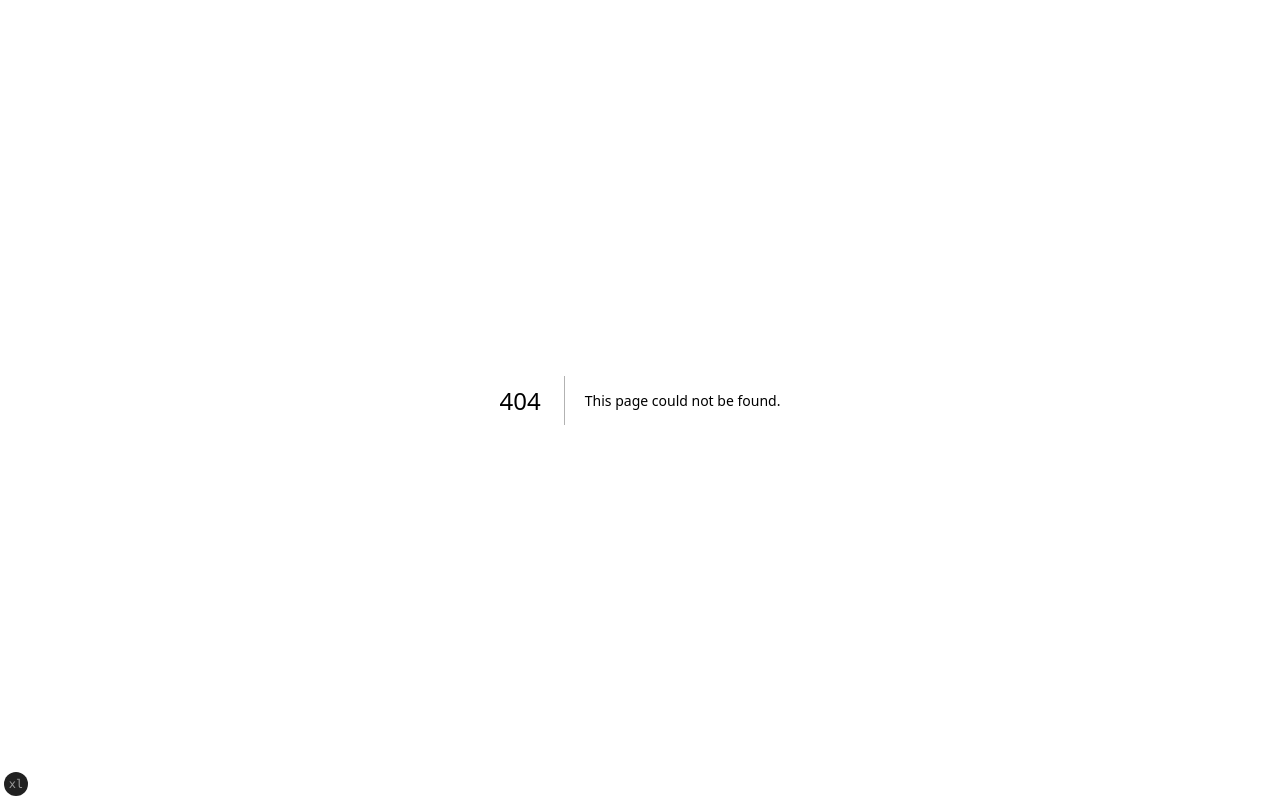
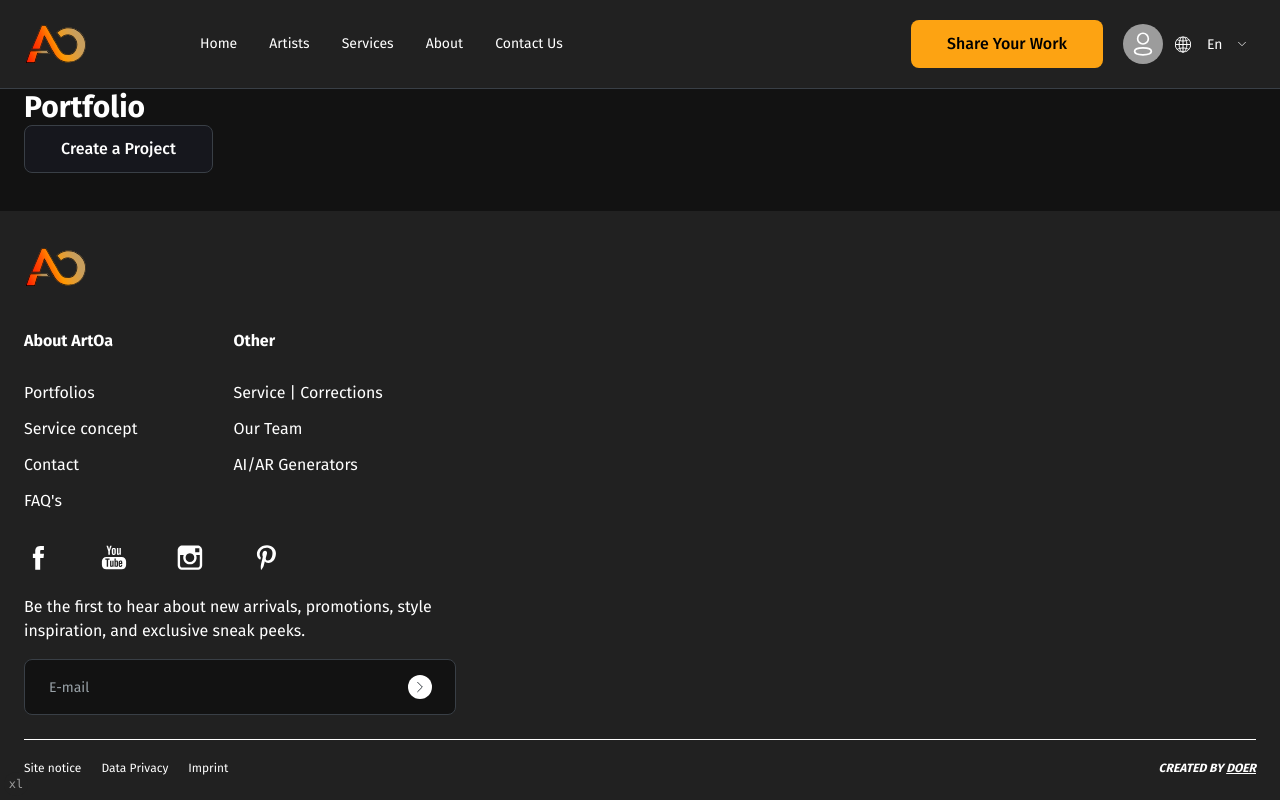
Before and after one commit to chubinaaa/artoa-FE, a Next.js app: page /portfolio in a window 1280 px wide. Before the commit this address had no page. Built offline with nearby package versions, Linux system fonts and the light colour scheme.

Commit message:
feat: create ./profile/portfolio/page.tsx add Button Create aProject

```diff
--- /dev/null
+++ b/src/app/(user)/(profile)/portfolio/page.tsx
@@ -0,0 +1,19 @@
+import { Button } from "@/components/ui/button";
+import Link from "next/link";
+
+export default function PortfolioPage() {
+  return (
+    <main>
+      <div className="container">
+        <h1 className="hidden text-3xl font-bold lg:flex lg:flex-row">
+          Portfolio
+        </h1>
+        <div className="flex-row">
+          <Button asChild variant="outline" className="hidden w-fit lg:flex">
+            <Link href="./portfolio/add-project">Create a Project</Link>
+          </Button>
+        </div>
+      </div>
+    </main>
+  );
+}
```
